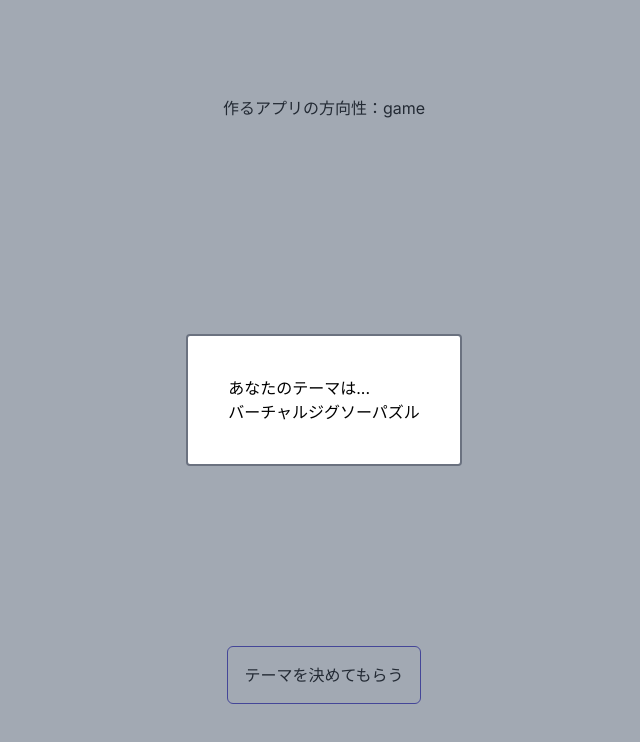
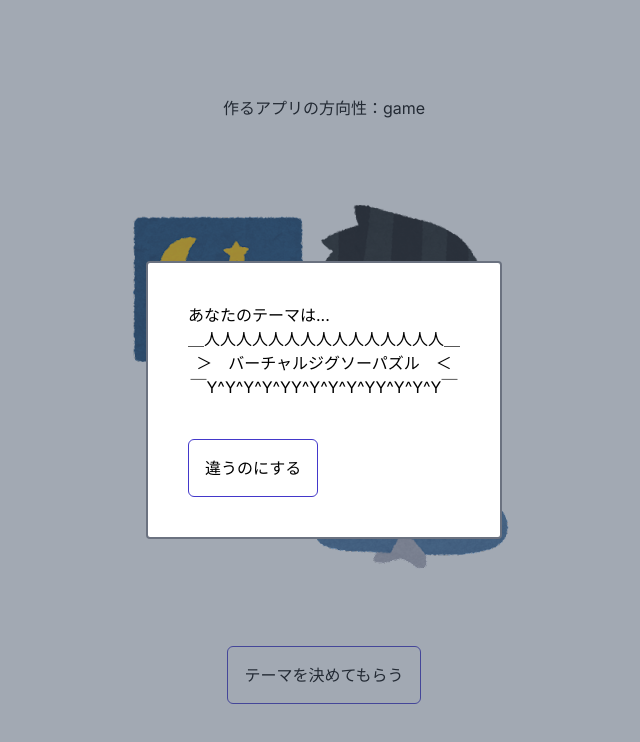
Before and after one commit to kou1127h/three-hours-hackathon, a Next.js app: page / in a window 1280 px wide. Both pictures are taken after a click on the button "テーマを決めてもらう". Shown: the top 742 px of the page, without its empty margins (316-956 px from the left). Built offline with nearby package versions, Linux system fonts and the light colour scheme.

Commit message:
諸々微調整

```diff
--- /dev/null
+++ b/src/app/(components)/ChoiceImage.tsx
@@ -0,0 +1,17 @@
+import Image from 'next/image';
+import { ChoiceData } from './Choice';
+import AppImage from './computer_suit_woman.png';
+import GameImage from './game_tetsuya_man.png';
+
+export const ChoiceImage = ({ choice }: { choice: ChoiceData }) => {
+  const ImageSource = choice.name === 'game' ? GameImage : AppImage;
+  const ImageAlt =
+    choice.name === 'game'
+      ? 'type: gameのイメージ画像'
+      : 'type: appのイメージ画像';
+  return (
+    <div className="flex flex-col items-center justify-center">
+      <Image alt={ImageAlt} src={ImageSource} />
+    </div>
+  );
+};
--- a/src/app/(components)/Dialog.tsx
+++ b/src/app/(components)/Dialog.tsx
@@ -22,7 +22,7 @@ export const useDialog = () => {
         <Dialog.Overlay className="fixed inset-0 flex items-center justify-center p-4 bg-opacity-50 bg-slate-600">
           <Dialog.Panel className="rounded bg-white border-spacing-14 border-gray-500 border-2 p-10">
             <Dialog.Title>{title}</Dialog.Title>
-            <Dialog.Description>{children}</Dialog.Description>
+            {children}
           </Dialog.Panel>
         </Dialog.Overlay>
       </Dialog>
--- a/src/app/page.tsx
+++ b/src/app/page.tsx
@@ -4,6 +4,7 @@ import { useState } from 'react';
 import ideaList from '@/ideaList.json';
 import { useChoice } from './(components)/Choice';
 import { useDialog } from './(components)/Dialog';
+import { ChoiceImage } from './(components)/ChoiceImage';
 
 export default function Home() {
   const ideaListData = ideaList;
@@ -22,6 +23,7 @@ export default function Home() {
   return (
     <main className="flex min-h-screen flex-col items-center justify-between p-24">
       <ChoiceListBoxUi />
+      <ChoiceImage choice={choice} />
 
       <button
         onClick={onSelectTheme}
@@ -30,7 +32,17 @@ export default function Home() {
         テーマを決めてもらう
       </button>
 
-      <DialogUi>{idea}</DialogUi>
+      <DialogUi>
+        <p className="text-center">＿人人人人人人人人人人人人人人人＿</p>
+        <p className="text-center">{`＞　${idea}　＜`}</p>
+        <p className="text-center">￣Y^Y^Y^Y^YY^Y^Y^Y^YY^Y^Y^Y￣</p>
+        <button
+          className="border border-spacing-28 border-indigo-700 p-4 rounded-md cursor-pointer mt-10"
+          onClick={onSelectTheme}
+        >
+          違うのにする
+        </button>
+      </DialogUi>
     </main>
   );
 }
```
Also changed, not shown: src/app/(components)/computer_suit_woman.png (added), src/app/(components)/game_tetsuya_man.png (added).
